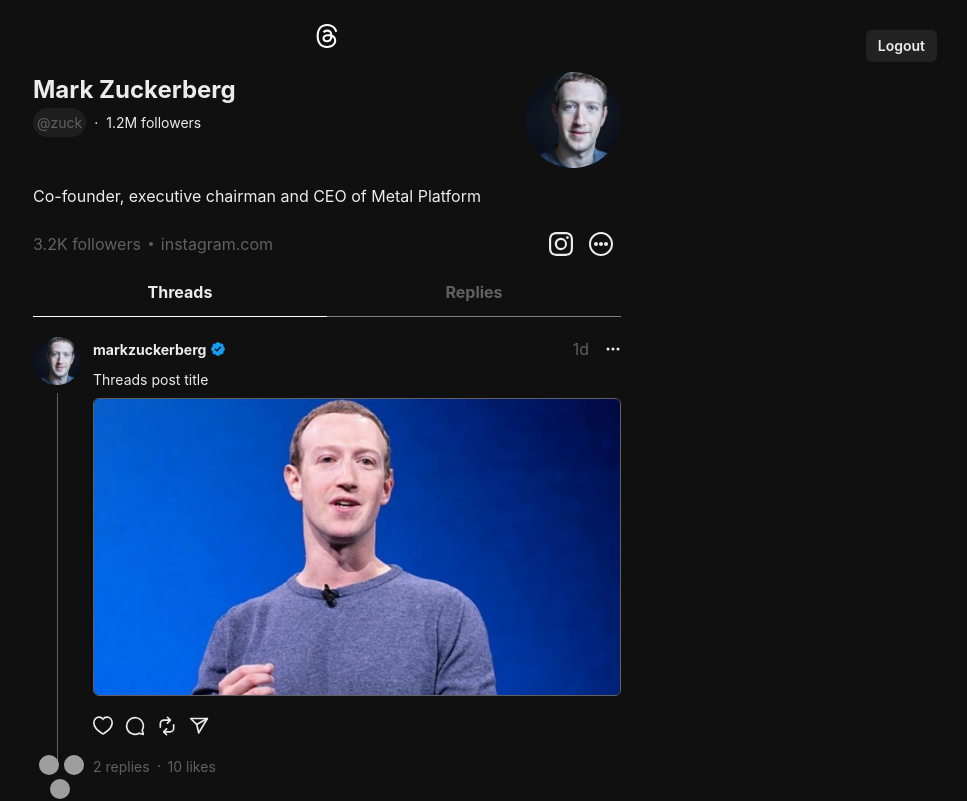
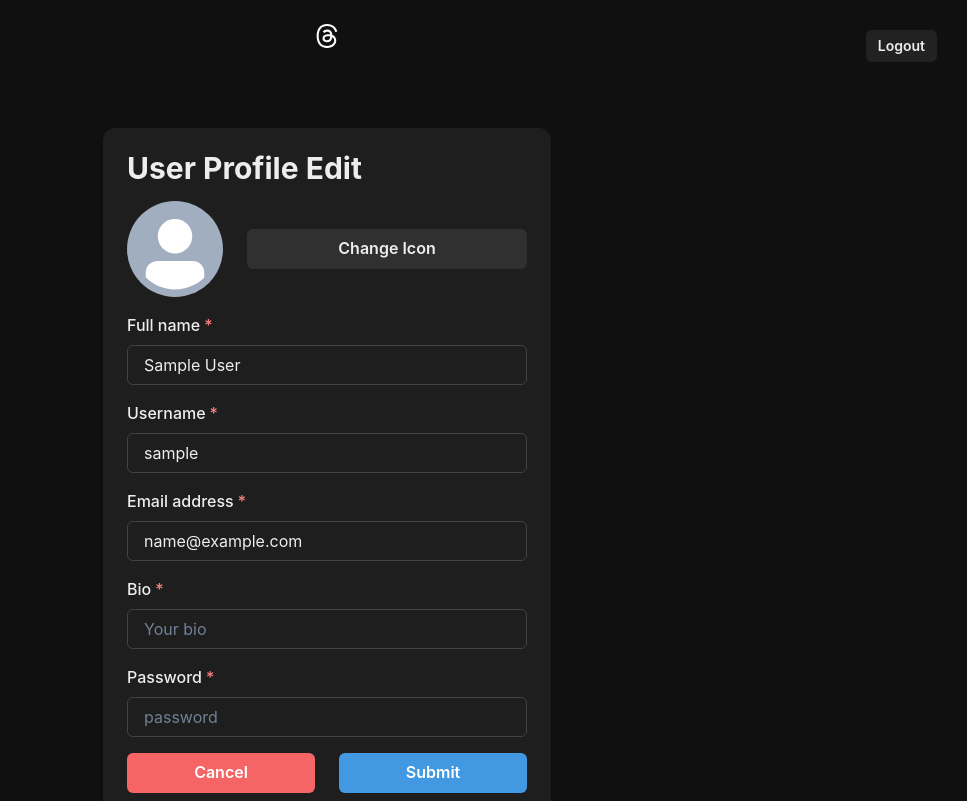
Before and after one commit to nunomh/mern-threads-asaprogrammer, a React (Vite) app in the folder frontend/: page /update in a window 1280 px wide. Shown: the top 801 px of the page, without its empty margins (313-1280 px from the left). Built offline with nearby package versions, Linux system fonts and the light colour scheme; sample sign-in values are in the browser's storage; grey boxes are pictures that could not be loaded.

Commit message:
Site: Start creating update profile page

```diff
--- a/frontend/src/App.jsx
+++ b/frontend/src/App.jsx
@@ -8,6 +8,7 @@ import AuthPage from './pages/AuthPage';
 import { useRecoilValue } from 'recoil';
 import userAtom from './atoms/userAtom';
 import LogoutButton from './components/LogoutButton';
+import UpdateProfilePage from './pages/UpdateProfilePage';
 
 function App() {
     const user = useRecoilValue(userAtom);
@@ -16,7 +17,8 @@ function App() {
             <Header />
             <Routes>
                 <Route path="/" element={user ? <HomePage /> : <Navigate to="/auth" />} />
-                <Route path="/auth" element={user ? <Navigate to="/" /> : <AuthPage />} />
+                <Route path="/auth" element={!user ? <AuthPage /> : <Navigate to="/" />} />
+                <Route path="/update" element={user ? <UpdateProfilePage /> : <Navigate to="/" />} />
 
                 <Route path="/:username" element={<UserPage />} />
                 <Route path="/:username/post/:pid" element={<PostPage />} />
--- /dev/null
+++ b/frontend/src/pages/UpdateProfilePage.jsx
@@ -0,0 +1,125 @@
+import {
+    Button,
+    Flex,
+    FormControl,
+    FormLabel,
+    Heading,
+    Input,
+    Stack,
+    useColorModeValue,
+    Avatar,
+    Center,
+} from '@chakra-ui/react';
+
+import { useState } from 'react';
+import { useRecoilState } from 'recoil';
+import userAtom from '../atoms/userAtom';
+
+const UpdateProfilePage = () => {
+    const [user, setUser] = useRecoilState(userAtom);
+
+    const [inputs, setInputs] = useState({
+        name: user.name,
+        username: user.username,
+        email: user.email,
+        bio: user.bio,
+        password: '',
+    });
+
+    return (
+        <Flex minH={'100vh'} align={'center'} justify={'center'}>
+            <Stack
+                spacing={4}
+                w={'full'}
+                maxW={'md'}
+                bg={useColorModeValue('white', 'gray.dark')}
+                rounded={'xl'}
+                boxShadow={'lg'}
+                p={6}
+                my={12}
+            >
+                <Heading lineHeight={1.1} fontSize={{ base: '2xl', sm: '3xl' }}>
+                    User Profile Edit
+                </Heading>
+                <FormControl>
+                    <Stack direction={['column', 'row']} spacing={6}>
+                        <Center>
+                            <Avatar size="xl" src={user.profilePic} />
+                        </Center>
+                        <Center w="full">
+                            <Button w="full">Change Icon</Button>
+                        </Center>
+                    </Stack>
+                </FormControl>
+                <FormControl isRequired>
+                    <FormLabel>Full name</FormLabel>
+                    <Input
+                        placeholder="John Doe"
+                        _placeholder={{ color: 'gray.500' }}
+                        type="text"
+                        value={inputs.name}
+                        onChange={e => setInputs({ ...inputs, name: e.target.value })}
+                    />
+                </FormControl>
+                <FormControl isRequired>
+                    <FormLabel>Username</FormLabel>
+                    <Input
+                        placeholder="johndoe"
+                        _placeholder={{ color: 'gray.500' }}
+                        type="text"
+                        value={inputs.username}
+                        onChange={e => setInputs({ ...inputs, username: e.target.value })}
+                    />
+                </FormControl>
+                <FormControl isRequired>
+                    <FormLabel>Email address</FormLabel>
+                    <Input
+                        placeholder="your-email@example.com"
+                        _placeholder={{ color: 'gray.500' }}
+                        type="email"
+                        value={inputs.email}
+                        onChange={e => setInputs({ ...inputs, email: e.target.value })}
+                    />
+                </FormControl>
+                <FormControl isRequired>
+                    <FormLabel>Bio</FormLabel>
+                    <Input
+                        placeholder="Your bio"
+                        _placeholder={{ color: 'gray.500' }}
+                        type="email"
+                        value={inputs.bio}
+                        onChange={e => setInputs({ ...inputs, bio: e.target.value })}
+                    />
+                </FormControl>
+                <FormControl id="password" isRequired>
+                    <FormLabel>Password</FormLabel>
+                    <Input placeholder="password" _placeholder={{ color: 'gray.500' }} type="password" />
+                </FormControl>
+                <Stack spacing={6} direction={['column', 'row']}>
+                    <Button
+                        bg={'red.400'}
+                        color={'white'}
+                        w="full"
+                        _hover={{
+                            bg: 'red.500',
+                        }}
+                    >
+                        Cancel
+                    </Button>
+                    <Button
+                        bg={'blue.400'}
+                        color={'white'}
+                        w="full"
+                        _hover={{
+                            bg: 'blue.500',
+                        }}
+                    >
+                        Submit
+                    </Button>
+                </Stack>
+            </Stack>
+        </Flex>
+    );
+};
+
+export default UpdateProfilePage;
```
Also changed, not shown: 1 other file (tests, documents, lock files or other folders).
